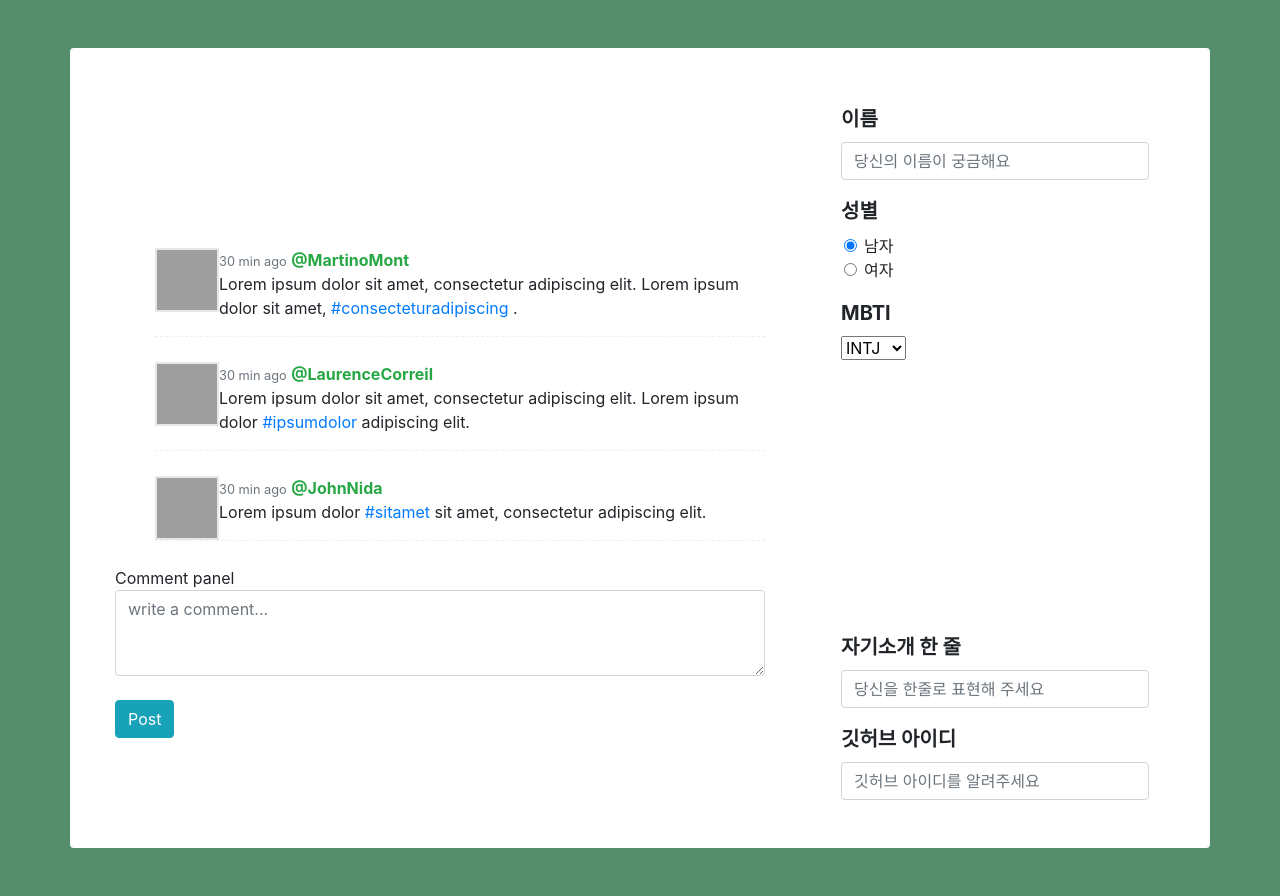
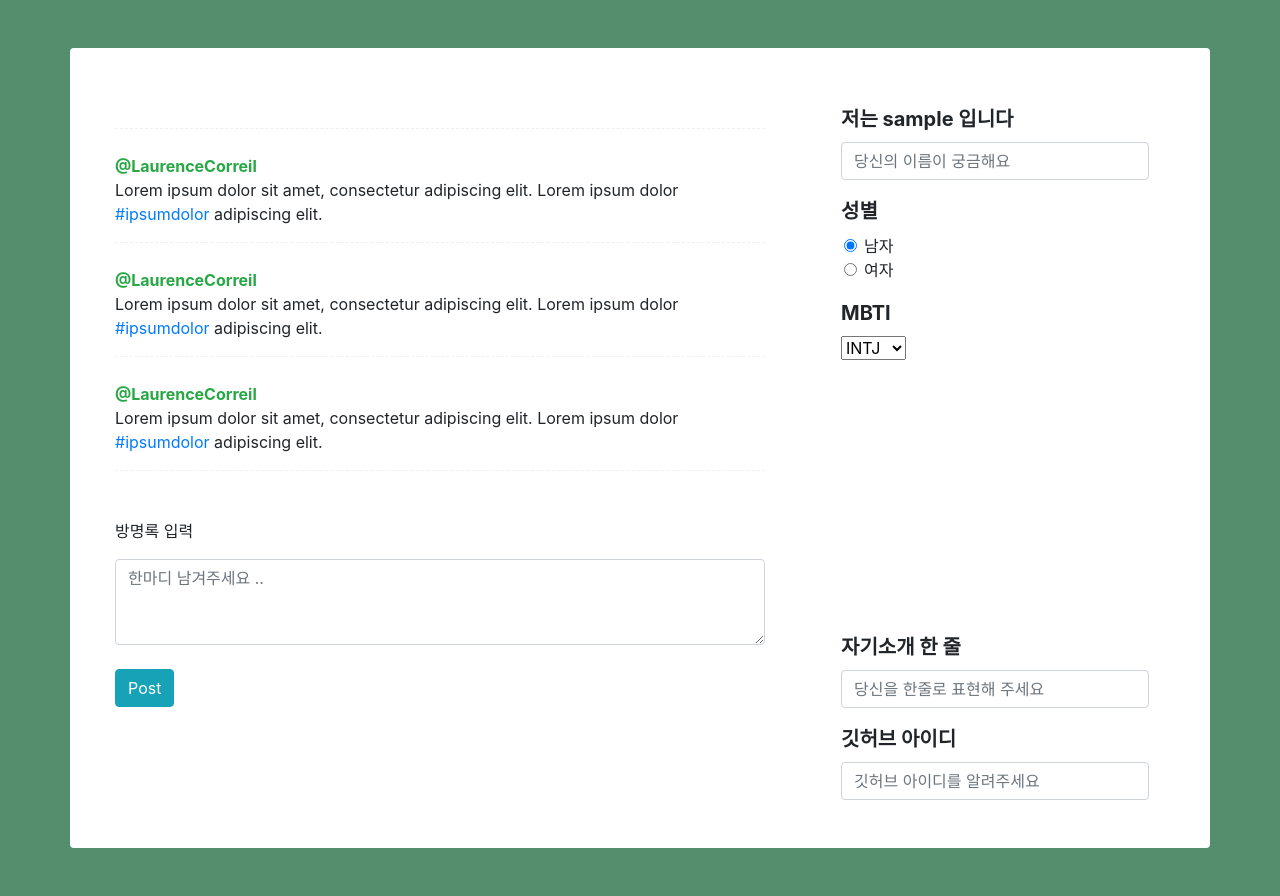
Before and after one commit to SWJungle4thWeek00/jgself, a Flask app: template templates/detail.html in a window 1280 px wide. Run offline with Flask 2, Linux system fonts and the light colour scheme; the template is opened without the code that fills it: most values are stand-ins (such as "Sample title", 1, 10 or a date in 2020); some libraries are stand-ins or nearby versions; grey boxes are pictures that could not be loaded.

Commit message:
comment form set

```diff
--- a/templates/detail.html
+++ b/templates/detail.html
@@ -160,12 +160,17 @@
         .comment-wrapper .media-list .media img {
             width: 64px;
             height: 64px;
+            overflow: auto;
             border: 2px solid #e5e7e8;
         }
 
         .comment-wrapper .media-list .media {
             border-bottom: 1px dashed #efefef;
             margin-bottom: 25px;
+        }
+
+        .commentPanel {
+            top: 1000px;
         }
     </style>
 
@@ -223,65 +228,64 @@
     <div class="container rounded bg-white mt-5 mb-5" style="display:flex; flex-direction: row"">
         <div class=" container">
         <div class="bootstrap snippets bootdeys">
-            <div class="col-sm-12 " style="top:200px">
+            <div class="col-sm-12 " style="top: 80px;">
                 <div class="comment-wrapper">
                     <div class="panel panel-info">
                         <div class="panel-heading">
-                            <ul class="media-list">
+                            <div class="media-list">
                                 <li class="media">
-                                    <a href="#" class="pull-left">
-                                        <img src="https://bootdey.com/img/Content/user_1.jpg" alt="" class="img-circle">
-                                    </a>
+                                </li>
+                                <li class="media">
                                     <div class="media-body">
                                         <span class="text-muted pull-right">
-                                            <small class="text-muted">30 min ago</small>
                                         </span>
-                                        <strong class="text-success">@MartinoMont</strong>
-                                        <p>
-                                            Lorem ipsum dolor sit amet, consectetur adipiscing elit.
-                                            Lorem ipsum dolor sit amet, <a href="#">#consecteturadipiscing </a>.
-                                        </p>
-                                    </div>
-                                </li>
-                                <li class="media">
                                         <a href="#" class="pull-left">
-                                        <img src="https://bootdey.com/img/Content/user_2.jpg" alt="" class="img-circle">
+                                            <strong class="text-success">@LaurenceCorreil</strong>
                                         </a>
-                                    <div class="media-body">
-                                        <span class="text-muted pull-right">
-                                            <small class="text-muted">30 min ago</small>
-                                        </span>
-                                        <strong class="text-success">@LaurenceCorreil</strong>
                                         <p>
                                             Lorem ipsum dolor sit amet, consectetur adipiscing elit.
                                             Lorem ipsum dolor <a href="#">#ipsumdolor </a>adipiscing elit.
                                         </p>
                                     </div>
                                 </li>
+                                </li>
                                 <li class="media">
-                                    <a href="#" class="pull-left">
-                                        <img src="https://bootdey.com/img/Content/user_3.jpg" alt="" class="img-circle">
-                                    </a>
                                     <div class="media-body">
                                         <span class="text-muted pull-right">
-                                            <small class="text-muted">30 min ago</small>
                                         </span>
-                                        <strong class="text-success">@JohnNida</strong>
+                                        <a href="#" class="pull-left">
+                                            <strong class="text-success">@LaurenceCorreil</strong>
+                                        </a>
                                         <p>
-                                            Lorem ipsum dolor <a href="#">#sitamet</a> sit amet, consectetur
-                                            adipiscing
-                                            elit.
+                                            Lorem ipsum dolor sit amet, consectetur adipiscing elit.
+                                            Lorem ipsum dolor <a href="#">#ipsumdolor </a>adipiscing elit.
                                         </p>
                                     </div>
                                 </li>
-                            </ul>
-                            Comment panel
+                                </li>
+                                <li class="media">
+                                    <div class="media-body">
+                                        <span class="text-muted pull-right">
+                                        </span>
+                                        <a href="#" class="pull-left">
+                                            <strong class="text-success">@LaurenceCorreil</strong>
+                                        </a>
+                                        <p>
+                                            Lorem ipsum dolor sit amet, consectetur adipiscing elit.
+                                            Lorem ipsum dolor <a href="#">#ipsumdolor </a>adipiscing elit.
+                                        </p>
                                     </div>
+                                </li>
+                            </div>
+                        </div>
+                        <div class="commentPanel mt-5">
+                            <P>방명록 입력</P>
                             <div class="panel-body">
-                            <textarea class="form-control" placeholder="write a comment..." rows="3"></textarea>
+                                <textarea class="form-control" placeholder="한마디 남겨주세요 .. " rows="3"></textarea>
                                 <br>
                                 <button type="button" class="btn btn-info pull-right">Post</button>
                                 <div class="clearfix"></div>
+                            </div>
                         </div>
                     </div>
                 </div>
@@ -294,8 +298,8 @@
                 <div class="image-container">
                 </div>
                 <div class=" mt-2">
-                    <div class="col-md-12"><label class="labels">이름</label><input type="text" id="post-name"
-                            class="form-control" placeholder="당신의 이름이 궁금해요" value=""></div>
+                    <div class="col-md-12"><label class="labels">저는 {{ user_name }} 입니다</label><input type="text"
+                            id="post-name" class="form-control" placeholder="당신의 이름이 궁금해요" value=""></div>
 
                 </div>
                 <div class=" mt-3">
--- a/templates/upload.html
+++ b/templates/upload.html
@@ -195,7 +195,7 @@
                     },
                     success: function (response) { // 성공하면
                         if (response["result"] == "success") {
-                            alert("포스팅 성공!");
+                            alert("등록 완료!");
                             // 3. 성공 시 페이지 새로고침하기
                             window.location.href = "/";
                         } else {
@@ -242,7 +242,6 @@
                         <div class="col-md-12"><label class="labels">MBTI</label></div>
                         <div class="col-md-12">
                             <select id='style-select' class='centered' name="sb_mbti">
-                                <option>-선택-</option>
                                 <option value="INTJ">INTJ</option>
                                 <option value="INTP">INTP</option>
                                 <option value="ENTJ">ENTJ</option>
```
Lines whose indentation alone changed are shown as unchanged.
